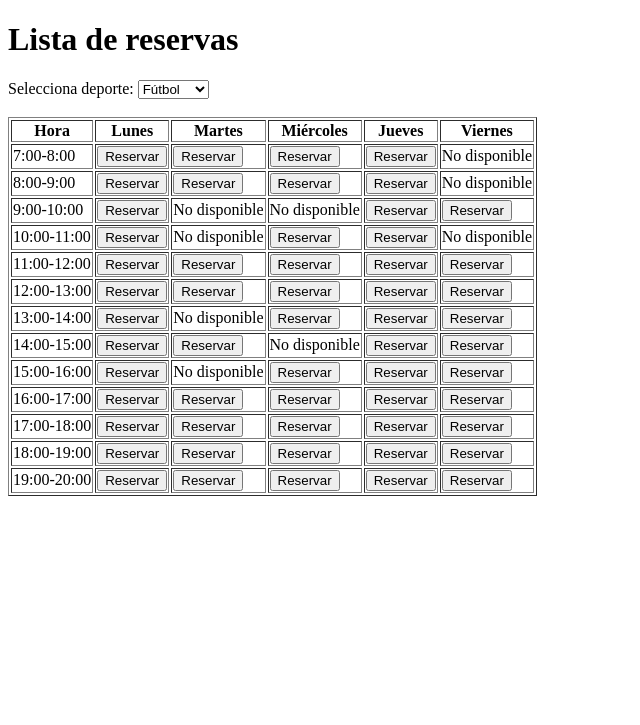
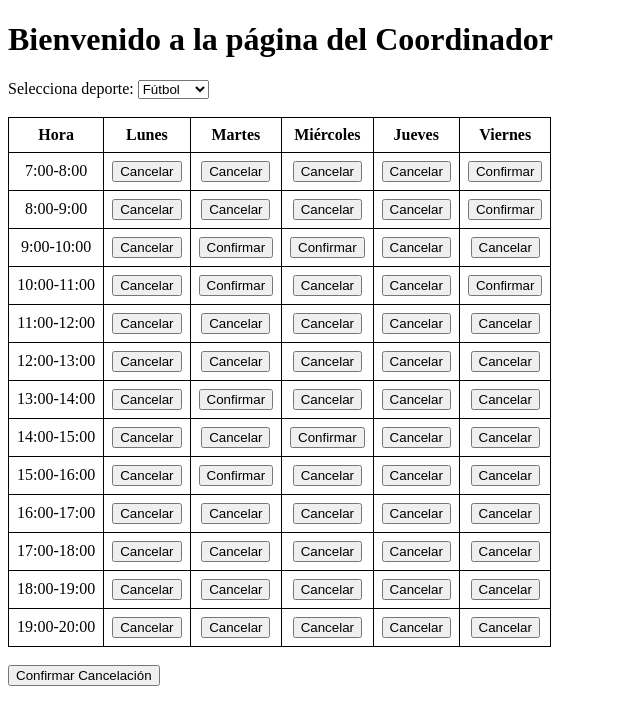
Before and after one commit to alainbru/ReservaCanchasUNA, a Django app: page /estudiante/reservas/ in a window 1280 px wide. Shown: the top 725 px of the page, without its empty margins (0-640 px from the left). Run offline with Django 5.2, Linux system fonts and the light colour scheme; data comes from the database, SQL or seed files in the repository; both versions use the stored data as it was after the commit; parts of the project's set-up code (start-up, migrations or seed data) failed here and were passed over.

Commit message:
se modifico el reservas .html y view (estados de botones confirmar , cancelar ,confirmar cancelacion ), cambia los botones cancelados

```diff
--- a/ReservaCanchasUNA/templates/ReservaCanchasUNA/reservas.html
+++ b/ReservaCanchasUNA/templates/ReservaCanchasUNA/reservas.html
@@ -2,11 +2,23 @@
 <html lang="es">
 <head>
     <meta charset="UTF-8">
-    <title>Reservas</title>
+    <meta name="viewport" content="width=device-width, initial-scale=1.0">
+    <title>Reservas del Coordinador</title>
+    <style>
+        table, th, td {
+            border: 1px solid black;
+            border-collapse: collapse;
+        }
+        th, td {
+            padding: 8px;
+            text-align: center;
+        }
+    </style>
 </head>
 <body>
-    <h1>Lista de reservas</h1>
+    <h1>Bienvenido a la página del Coordinador</h1>
 
+    <!-- Formulario para seleccionar el deporte -->
     <form method="get" action="">
         <label for="deporte">Selecciona deporte:</label>
         <select name="deporte" id="deporte" onchange="this.form.submit()">
@@ -19,69 +31,124 @@
 
     <br>
 
-    <table border="1">
+    <!-- Tabla de Reservas -->
+    <table>
+        {% if deporte == 'futbol' %}
             <tr>
-            <th rowspan="{% if deporte == 'futbol' %}1{% else %}2{% endif %}">Hora</th>
+                <th>Hora</th>
                 {% for dia in dias %}
-                {% if deporte == 'futbol' %}
-                    <th>{{ dia }}</th>
-                {% else %}
-                    <th colspan="2">{{ dia }}</th>
-                {% endif %}
+                    <th>{{ dia }}</th>  <!-- Una columna por día -->
                 {% endfor %}
             </tr>
 
-        {% if deporte != 'futbol' %}
+            {% for hora in horas %}
+                <tr>
+                    <td>{{ hora }}</td>
+                    {% for dia in dias %}
+                        <td>
+                            {% for reserva in reservas %}
+                                {% if reserva.dia == dia and reserva.hora == hora %}
+                                    {% if reserva.disponible %}
+    {% if cancelacion_confirmada %}
+        <span>Coordinador</span>
+    {% else %}
+        <form method="post">
+            {% csrf_token %}
+            <input type="hidden" name="id_reserva" value="{{ reserva.id }}">
+            <button type="submit" name="accion" value="cancelar">Cancelar</button>
+        </form>
+    {% endif %}
+{% else %}
+    <form method="post">
+        {% csrf_token %}
+        <input type="hidden" name="id_reserva" value="{{ reserva.id }}">
+        <button type="submit" name="accion" value="confirmar">Confirmar</button>
+    </form>
+{% endif %}
+                                {% endif %}
+                            {% endfor %}
+                        </td>
+                    {% endfor %}
+                </tr>
+            {% endfor %}
+        {% else %}
+            <!-- Aquí va el código para otros deportes -->
+            <tr>
+                <th rowspan="2">Hora</th>
+                {% for dia in dias %}
+                    <th colspan="2">{{ dia }}</th>  <!-- Dos columnas para otros deportes -->
+                {% endfor %}
+            </tr>
             <tr>
                 {% for dia in dias %}
                     <th>Cancha 1</th>
                     <th>Cancha 2</th>
                 {% endfor %}
             </tr>
-        {% endif %}
-
             {% for hora in horas %}
     <tr>
         <td>{{ hora }}</td>
         {% for dia in dias %}
-                {% if deporte == 'futbol' %}
+            <!-- Cancha 1 -->
             <td>
                 {% for reserva in reservas %}
-                            {% if reserva.dia == dia and reserva.hora == hora %}
+                    {% if reserva.dia == dia and reserva.hora == hora and reserva.cancha == 'cancha 1' %}
                         {% if reserva.disponible %}
+                            {% if cancelacion_confirmada %}
+                                <span>Coordinador</span>
+                            {% else %}
                                 <form method="post">
                                     {% csrf_token %}
                                     <input type="hidden" name="id_reserva" value="{{ reserva.id }}">
-                                        <button type="submit">Reservar</button>
+                                    <button type="submit" name="accion" value="cancelar">Cancelar</button>
                                 </form>
+                            {% endif %}
                         {% else %}
-                                    No disponible
+                            <form method="post">
+                                {% csrf_token %}
+                                <input type="hidden" name="id_reserva" value="{{ reserva.id }}">
+                                <button type="submit" name="accion" value="confirmar">Confirmar</button>
+                            </form>
                         {% endif %}
                     {% endif %}
                 {% endfor %}
             </td>
-                {% else %}
-                    {% for cancha in canchas %}
+            <!-- Cancha 2 -->
             <td>
                 {% for reserva in reservas %}
-                                {% if reserva.dia == dia and reserva.hora == hora and reserva.cancha == cancha %}
+                    {% if reserva.dia == dia and reserva.hora == hora and reserva.cancha == 'cancha 2' %}
                         {% if reserva.disponible %}
+                            {% if cancelacion_confirmada %}
+                                <span>Coordinador</span>
+                            {% else %}
                                 <form method="post">
                                     {% csrf_token %}
                                     <input type="hidden" name="id_reserva" value="{{ reserva.id }}">
-                                            <button type="submit">Reservar</button>
+                                    <button type="submit" name="accion" value="cancelar">Cancelar</button>
                                 </form>
+                            {% endif %}
                         {% else %}
-                                        No disponible
+                            <form method="post">
+                                {% csrf_token %}
+                                <input type="hidden" name="id_reserva" value="{{ reserva.id }}">
+                                <button type="submit" name="accion" value="confirmar">Confirmar</button>
+                            </form>
                         {% endif %}
                     {% endif %}
                 {% endfor %}
             </td>
         {% endfor %}
-                {% endif %}
-            {% endfor %}
     </tr>
 {% endfor %}
+        {% endif %}
     </table>
+
+    <br>
+
+    <!-- Botón Confirmar -->
+<form method="post" action="">
+    {% csrf_token %}
+    <button type="submit" name="accion" value="confirmar_cancelacion">Confirmar Cancelación</button>
+</form>
 </body>
 </html>
--- a/ReservaCanchasUNA/views.py
+++ b/ReservaCanchasUNA/views.py
@@ -86,14 +86,25 @@ def login_view(request):
 
 #'''---------------------------------------para reservas---------------------------------------
 def vista_reservas(request):
-    deporte = request.GET.get('deporte', 'futbol')  # Default is fútbol
+    deporte = request.GET.get('deporte', 'futbol')
+    cancelacion_confirmada = request.session.get('cancelacion_confirmada', False)
 
     if request.method == 'POST':
-        reserva_id = request.POST.get('id_reserva')
-        reserva = Reserva.objects.get(id=reserva_id)
-        reserva.disponible = False
-        reserva.save()
-        return redirect(f"{request.path}?deporte={deporte}")  # Keep the selected sport
+        accion = request.POST.get('accion')
+        if accion == 'confirmar_cancelacion':
+            cancelacion_confirmada = True
+            request.session['cancelacion_confirmada'] = True
+        elif accion == 'cancelar':
+            reserva_id = request.POST.get('id_reserva')
+            reserva = Reserva.objects.get(id=reserva_id)
+            reserva.disponible = False
+            reserva.save()
+        elif accion == 'confirmar':
+            reserva_id = request.POST.get('id_reserva')
+            reserva = Reserva.objects.get(id=reserva_id)
+            reserva.disponible = True
+            reserva.save()
+        return redirect(f"{request.path}?deporte={deporte}")
 
     dias = ['Lunes', 'Martes', 'Miércoles', 'Jueves', 'Viernes']
     horas = [
@@ -102,7 +113,6 @@ def vista_reservas(request):
         "15:00-16:00", "16:00-17:00", "17:00-18:00", "18:00-19:00", "19:00-20:00"
     ]
 
-    # For non-football sports, include both "cancha 1" and "cancha 2"
     if deporte != 'futbol':
         canchas = ['cancha 1', 'cancha 2']
         reservas = Reserva.objects.filter(deporte=deporte, dia__in=dias, hora__in=horas, cancha__in=canchas)
@@ -110,11 +120,11 @@ def vista_reservas(request):
         canchas = []
         reservas = Reserva.objects.filter(deporte=deporte, dia__in=dias, hora__in=horas)
 
-
     return render(request, 'ReservaCanchasUNA/reservas.html', {
         'dias': dias,
         'horas': horas,
         'canchas': canchas,
         'reservas': reservas,
         'deporte': deporte,
+        'cancelacion_confirmada': cancelacion_confirmada,
     })
```
Also changed, not shown: coordinador/custom_filters.py (added, +15 -0 lines), db.sqlite3. Lines whose indentation alone changed are shown as unchanged.
